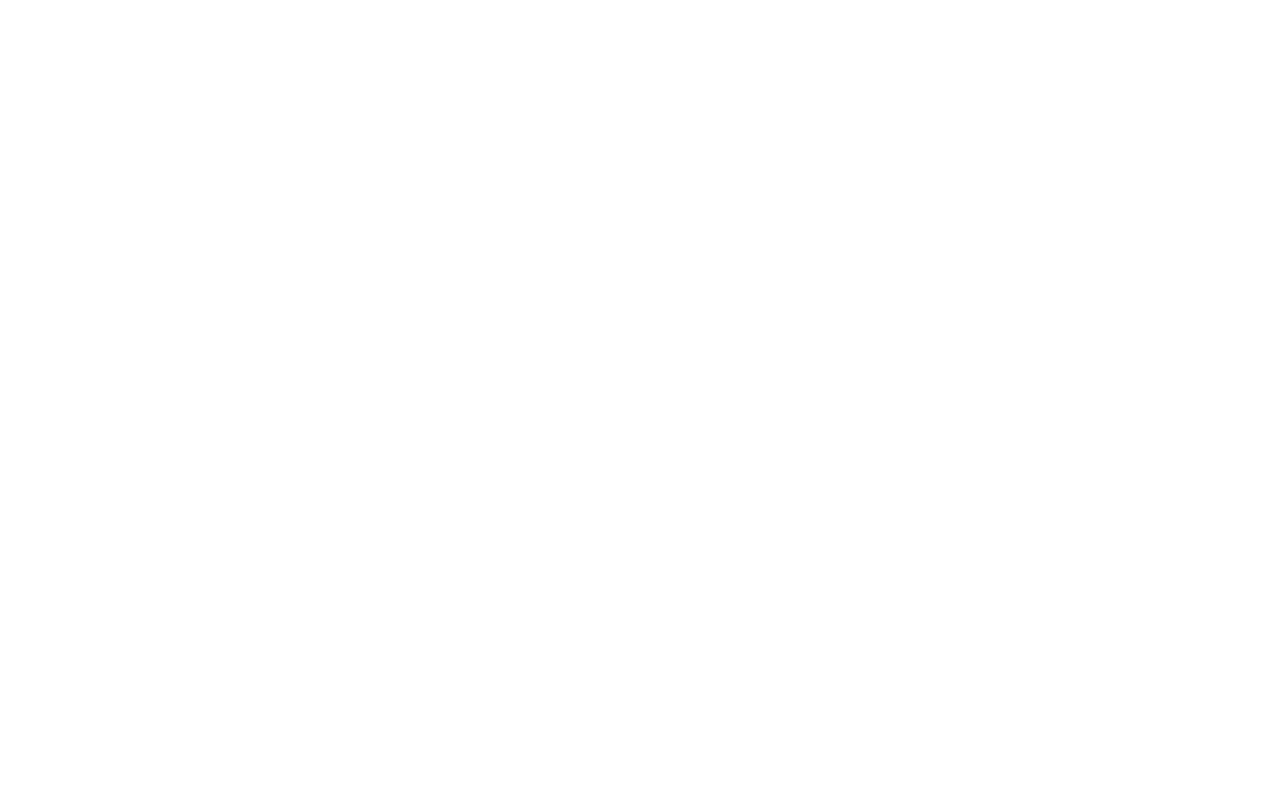
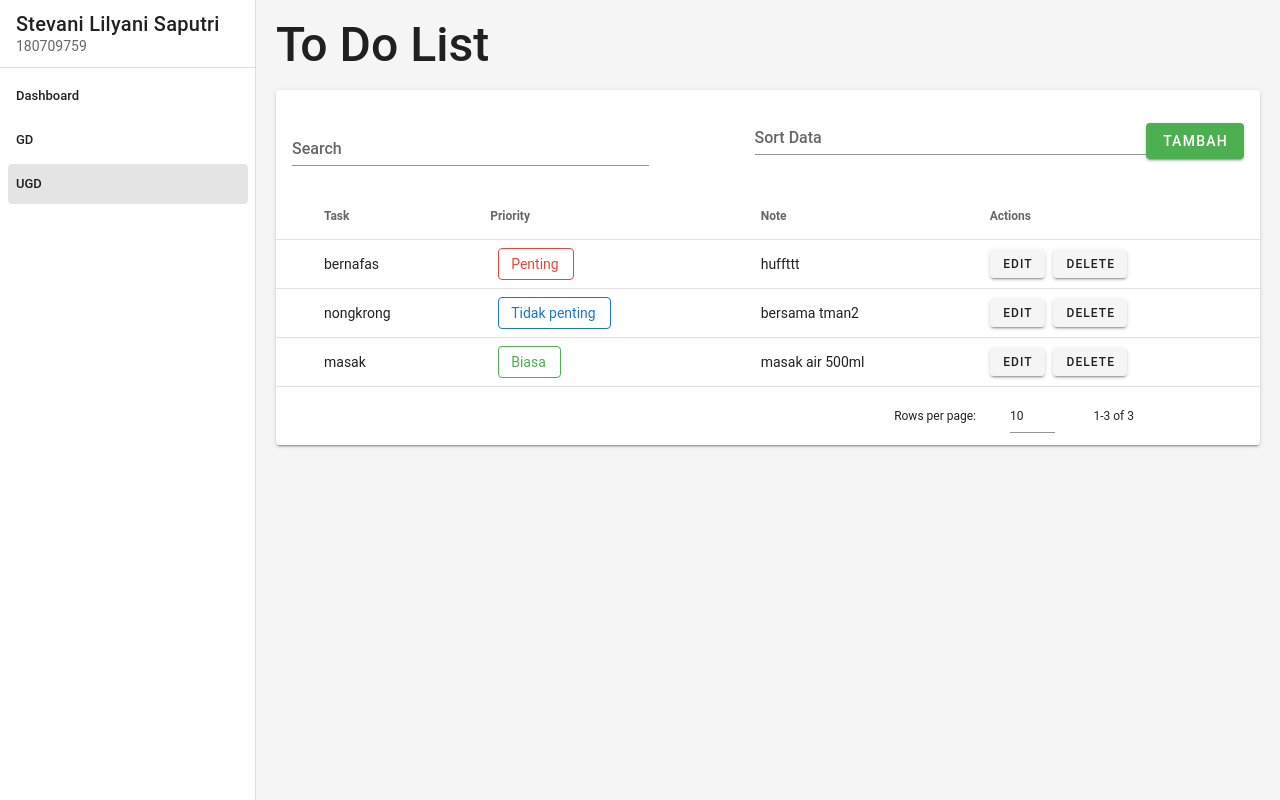
Before and after one commit to stevanililyanis/VueCLI-Webpack_9759, a Vue app: page /ugd in a window 1280 px wide. Built offline with nearby package versions, Linux system fonts and the light colour scheme.

Commit message:
UGD Vue CLI

```diff
--- a/src/components/DashboardLayout.vue
+++ b/src/components/DashboardLayout.vue
@@ -39,6 +39,7 @@
         items: [
                 { title: "Dashboard", to: "/" },
                 { title: "GD", to: "/gd" },
+                { title: "UGD", to: "/ugd" },
                 ],
             };
         },
--- a/src/components/TodoList/List.vue
+++ b/src/components/TodoList/List.vue
@@ -65,6 +65,9 @@
         </v-card-actions>
     </v-card>
     </v-dialog>
+
+
+
  </v-main>
 </template>
 <script>
@@ -74,6 +77,7 @@ data() {
         return {
         search: null,
         dialog: false,
+        edit:false,
         headers: [
                 {
                     text: "Task",
@@ -101,7 +105,22 @@ data() {
                 priority: "Biasa",
                 note: "masak air 500ml",
                 },
+                {
+                task: "makan",
+                priority: "Biasa",
+                note: "banyak",
+                },
+                {
+                task: "tidur",
+                priority: "Penting",
+                note: "banyak",
+                },
             ],
+            detail: {
+                task: null,
+                priority: null,
+                note: null,
+            },
             formTodo: {
                 task: null,
                 priority: null,
@@ -126,6 +145,7 @@ methods: {
             note: null,
             };
         },
+
     },
 };
 </script>
--- /dev/null
+++ b/src/components/TodoList/ListUGD.vue
@@ -0,0 +1,272 @@
+<template>
+ <v-main class="list">
+    <h3 class="text-h3 font-weight-medium mb-5">To Do List</h3>
+    <v-card>
+    <v-card-title>
+            <v-text-field
+                v-model="search"
+                append-icon="mdi-magnify"
+                label="Search"
+                single-line
+                hide-details
+            >
+            </v-text-field>
+
+        <v-spacer></v-spacer>
+        <v-select
+        v-model="sortable"
+        :items="['Penting', 'Biasa', 'Tidak penting']"
+        label="Sort Data"
+        style="width: 30%;"
+        >
+         </v-select>
+
+        <v-btn color="success" dark @click="dialog = true">
+        Tambah
+        </v-btn>
+        </v-card-title>
+        <v-data-table :headers="headers" :items="todos" :search="search" :expanded.sync="expanded"
+        item-key="note"
+        show-expand>
+            <template v-slot:[`item.priority`]="{ item }">
+                <td>
+                    <v-chip v-if="item.priority == 'Penting'" class="ma-2" close color="red"label outlined>
+                        {{ item.priority }}
+                    </v-chip>
+                    <v-chip v-else-if="item.priority == 'Biasa'" class="ma-2" close color="success"label outlined>
+                        {{ item.priority }}
+                    </v-chip>
+                    <v-chip v-else class="ma-2" close color="primary"label outlined>
+                        {{ item.priority }}
+                    </v-chip>
+                </td>
+            </template>
+
+
+            <template v-slot:[`item.actions`]="{ item }">
+                <v-btn small class="mr-2" @click="editItem(item)">
+                    edit
+                </v-btn>
+                <v-btn small @click="deleteItem(item)">
+                delete
+                </v-btn>
+            </template>
+
+             <template v-slot:[`expanded-item`]="{ item }">
+                    <td :colspan="headers.length">
+                        {{ item.note }}
+                    </td>
+                </template>
+        </v-data-table>
+    </v-card>
+    <v-dialog v-model="dialog" persistent max-width="600px">
+    <v-card>
+        <v-card-title>
+        <span class="headline">Form Todo</span>
+        </v-card-title>
+            <v-card-text>
+            <v-container>
+                <v-text-field
+                    v-model="formTodo.task"
+                    label="Task"
+                    required
+                    >
+                </v-text-field>
+                <v-select
+                    v-model="formTodo.priority"
+                    :items="['Penting', 'Biasa', 'Tidak penting']"
+                    label="Priority"
+                    required
+                    >
+                </v-select>
+                <v-textarea
+                    v-model="formTodo.note"
+                    label="Note"
+                    required
+                ></v-textarea>
+            </v-container>
+        </v-card-text>
+    <v-card-actions>
+        <v-spacer></v-spacer>
+            <v-btn color="blue darken-1" text @click="cancel">
+                Cancel
+            </v-btn>
+            <v-btn color="blue darken-1" text @click="save">
+                Save
+            </v-btn>
+        </v-card-actions>
+    </v-card>
+    </v-dialog>
+
+    <v-dialog v-model="edit" persistent max-width="400px">
+        <v-card>
+            <v-card-title>
+                <span class="headline">
+                    Edit To do
+                </span>
+            </v-card-title>
+
+            <v-card-text>
+                <v-container>
+                    <v-text-field
+                    v-model="formTodo.task"
+                    label="Task" v-bind:placeholder="formTodo.task"
+
+                    >
+
+                </v-text-field>
+                <v-select
+                    v-model="formTodo.priority"
+                    :items="['Penting', 'Biasa', 'Tidak penting']"
+                    label="Priority"
+                    v-bind:selected="formTodo.priority"
+                    >
+                </v-select>
+                <v-textarea
+                    v-model="formTodo.note"
+                    label="Note"
+                    v-bind:placeholder="formTodo.note"
+                    required
+                ></v-textarea>
+
+                </v-container>
+            </v-card-text>
+
+            <v-card-actions>
+                <v-spacer></v-spacer>
+                <v-btn color="red darken-1" text @click="cancel">
+                    Cancel
+                </v-btn>
+            </v-card-actions>
+            <v-card-actions>
+                <v-spacer></v-spacer>
+                <v-btn color="green darken-1" text @click="saveEdit(formTodo)">
+                    Save
+                </v-btn>
+            </v-card-actions>
+
+        </v-card>
+    </v-dialog>
+
+    <v-dialog v-model="dialogDelete" persistent max-width="400px">
+        <v-card>
+            <v-card-title>
+                <span class="headline3">
+                    Yakin ingin menghapus?
+                </span>
+            </v-card-title>
+
+            <v-card-actions>
+                <v-spacer></v-spacer>
+
+                <v-btn color="green darken-1" text @click="cancel">
+                    Tidak
+                </v-btn>
+
+                <v-btn color="red darken-1" text @click="confirmDelete">
+                    Ya
+                </v-btn>
+
+            </v-card-actions>
+
+        </v-card>
+    </v-dialog>
+
+ </v-main>
+</template>
+<script>
+export default {
+    name: "List",
+    data() {
+        return {
+        search: null,
+        dialog: false,
+        edit:false,
+        tempItem:null,
+        dialogDelete:false,
+        singleExpand: true,
+        headers: [
+                {
+                    text: "Task",
+                    align: "start",
+                    sortable: true,
+                    value: "task",
+                },
+                { text: "Priority", value: "priority" },
+                { text: "Note", value: "note" },
+                { text: "Actions", value: "actions" },
+            ],
+        todos: [
+                {
+                task: "bernafas",
+                priority: "Penting",
+                note: "huffttt",
+                },
+                {
+                task: "nongkrong",
+                priority: "Tidak penting",
+                note: "bersama tman2",
+                },
+                {
+                task: "masak",
+                priority: "Biasa",
+                note: "masak air 500ml",
+                },
+            ],
+            detail: {
+                task: null,
+                priority: null,
+                note: null,
+            },
+            formTodo: {
+                task: null,
+                priority: null,
+                note: null,
+            },
+        };
+    },
+    methods: {
+        save() {
+            this.todos.push(this.formTodo);
+            this.resetForm();
+            this.dialog = false;
+        },
+        cancel() {
+            this.resetForm();
+            this.dialog = false;
+            this.dialogDelete=false;
+            this.edit=false;
+        },
+        resetForm() {
+        this.formTodo = {
+            task: null,
+            priority: null,
+            note: null,
+            };
+        },
+        editItem(item){
+            this.formTodo= {
+                task: item.task,
+                priority: item.priority,
+                note: item.note,
+            },
+            this.edit=true
+            this.tempItem=item;
+        },
+        saveEdit(formTodo) {
+            this.tempItem.task = formTodo.task;
+            this.tempItem.priority = formTodo.priority;
+            this.tempItem.note = formTodo.note;
+            this.edit=false;
+        },
+        deleteItem(item){
+            this.tempItem=item;
+            this.dialogDelete=true;
+        },
+        confirmDelete(){
+            this.todos.splice(this.tempItem, 1)
+            this.dialogDelete=false;
+        }
+    },
+};
+</script>
--- a/src/router.js
+++ b/src/router.js
@@ -27,6 +27,12 @@ const router = new VueRouter({
             name: "Guided",
             component: importComponent('TodoList/List'),
             },
+            //UGD
+            {
+                path: "/ugd",
+                name: "Unguided",
+                component: importComponent('TodoList/ListUGD'),
+                },
              ]
         },
              ]
```
Lines whose indentation alone changed are shown as unchanged.
